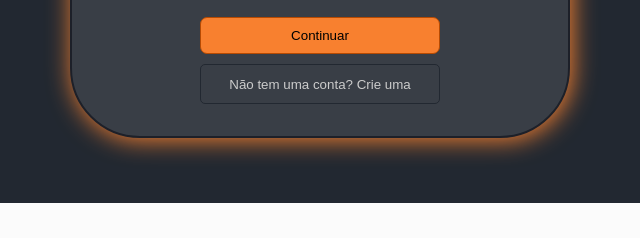
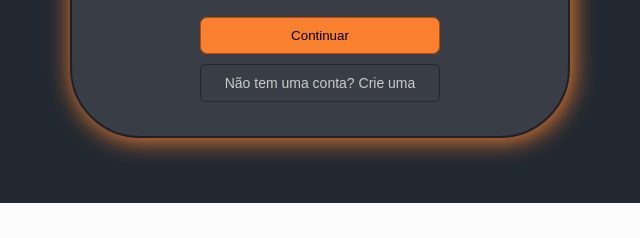
Before and after one commit to liabersiv/Categorias_Katchau, a plain HTML site: page Katchau/assets/SignUp/entrar-kayan.html in a window 1280 px wide. Shown: the part 491-729 px from the top of the page, 320-960 px from the left. Drawn offline with nearby package versions, Linux system fonts and the light colour scheme.

Commit message:
Updated btn button for sign up

```diff
--- a/Katchau/assets/SignUp/entrar-kayan.html
+++ b/Katchau/assets/SignUp/entrar-kayan.html
@@ -36,7 +36,8 @@
                     <a href="../Favoritos/favoritos.html" class="icon material-symbols-outlined">favorite</a>
                 </button>
                 <button>
-                    <a href="../carrinho/carrinho.html" class="icon material-symbols-outlined" id="cart">shopping_cart</a>
+                    <a href="../carrinho/carrinho.html" class="icon material-symbols-outlined"
+                        id="cart">shopping_cart</a>
                 </button>
                 <button>
                     <a href="../contato/index.html" class="icon material-symbols-outlined">contact_support</a>
@@ -86,8 +87,8 @@
             </form>
 
             <div class="btn-container">
-                <a class="signUp__btn" href="cadastro.html">
-                    <button class="btn__signUp">Não tem uma conta? Crie uma</button>
+                <a href="cadastro.html" class="signUp__btn btn__signUp">
+                    Não tem uma conta? Crie uma
                 </a>
             </div>
         </div>
@@ -128,7 +129,8 @@
                 </div>
                 <div class="quick-links">
                     <h2>Links Rápidos</h2>
-                    <span><a href="../politica-de-privacidade/politica-de-privacidade.html">Política de privacidade</a></span>
+                    <span><a href="../politica-de-privacidade/politica-de-privacidade.html">Política de
+                            privacidade</a></span>
                     <span><a href="../termos-de-uso/termos-de-uso.html">Termos de uso</a></span>
                     <span><a href="../faq/faq.html">FAQ</a></span>
                     <span><a href="../contato/index.html">Contato</a></span>
--- a/Katchau/assets/SignUp/entrar.css
+++ b/Katchau/assets/SignUp/entrar.css
@@ -117,6 +117,7 @@ a {
 .btn__signUp {
     cursor: pointer;
     color: #ccc;
+    font-size: 14px;
 }
 
 .input-container {
```
